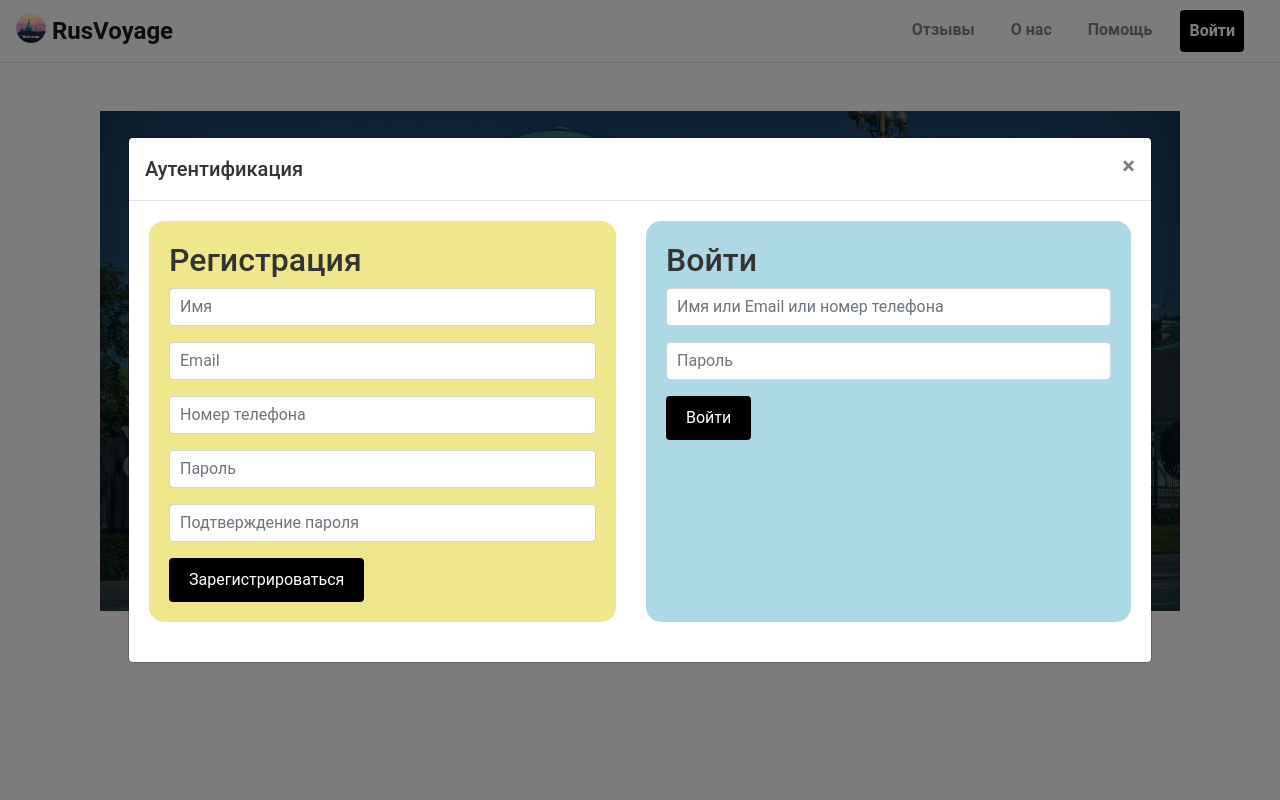
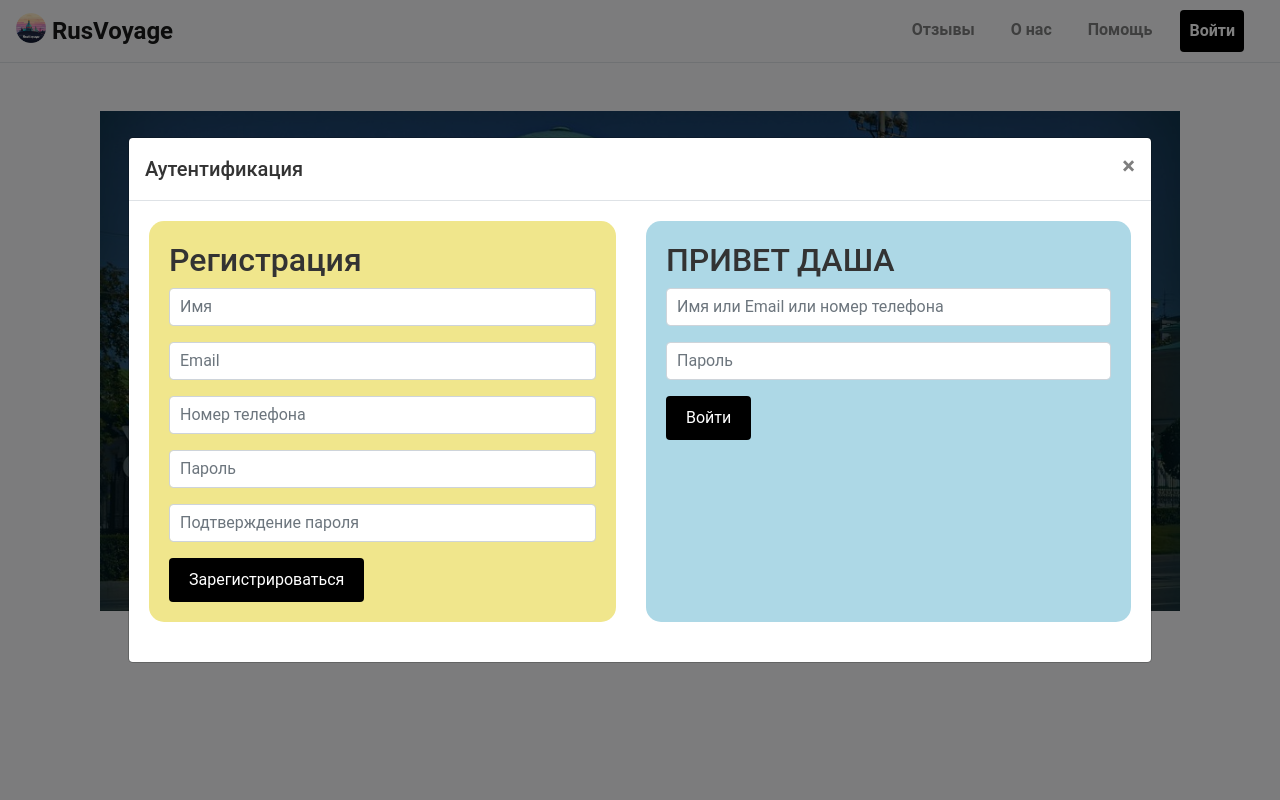
Before and after one commit to Daret228/my_otchet_rab.github.io, a Django app: page / in a window 1280 px wide, after a click on "Войти". Run offline with Django 5.2, Linux system fonts and the light colour scheme; some libraries are stand-ins or nearby versions.

Commit message:
Важное изменение

```diff
--- a/RusTravel/templates/modal_auth.html
+++ b/RusTravel/templates/modal_auth.html
@@ -33,7 +33,7 @@
                 </div>
                 <div class="modal-split"></div> <!-- Прорезь между блоками -->
                 <div class="right">
-                    <h2>Войти</h2>
+                    <h2>ПРИВЕТ ДАША</h2>
                     <form method="post" action="{% url 'login' %}">
                         {% csrf_token %}
                         <div class="form-group">
```
